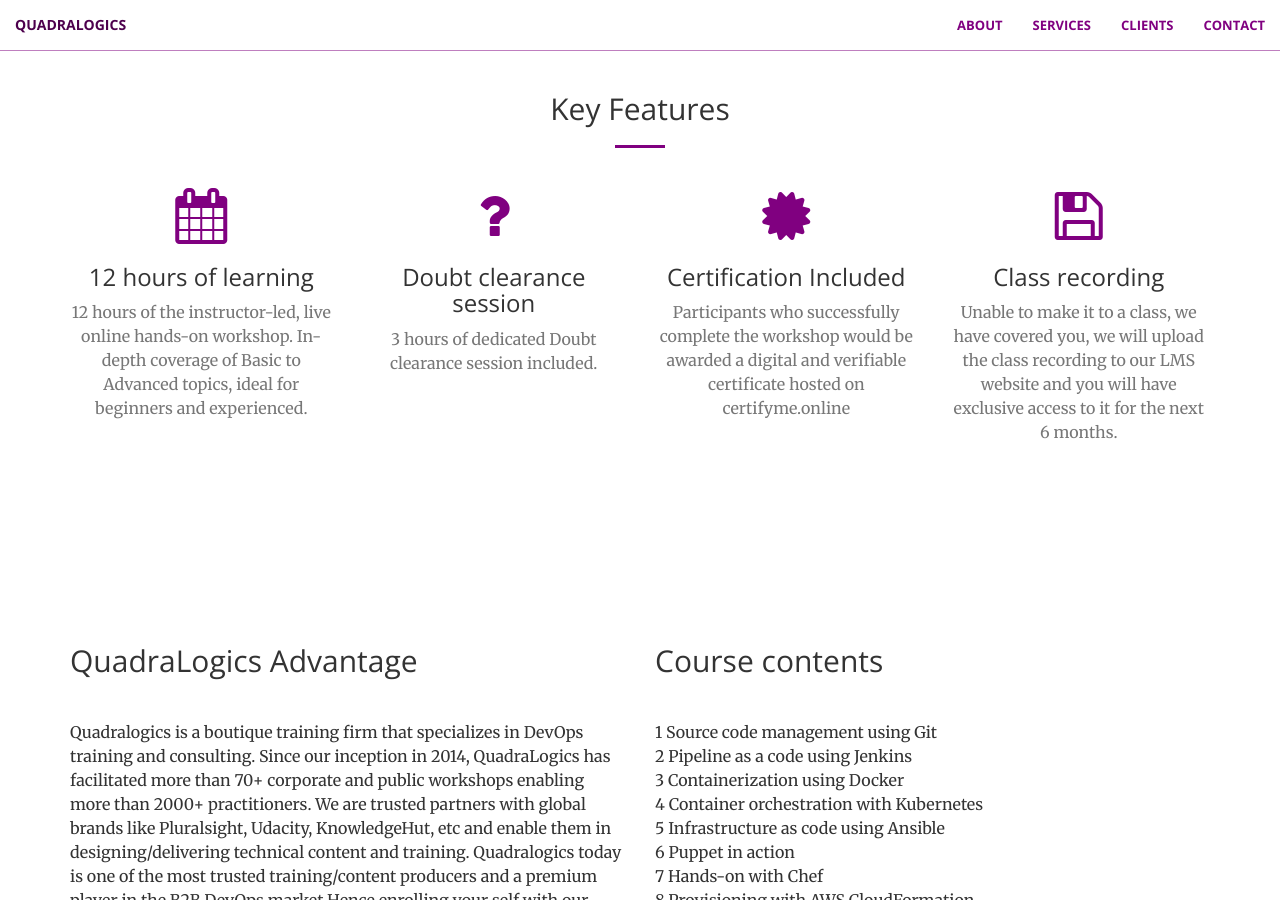
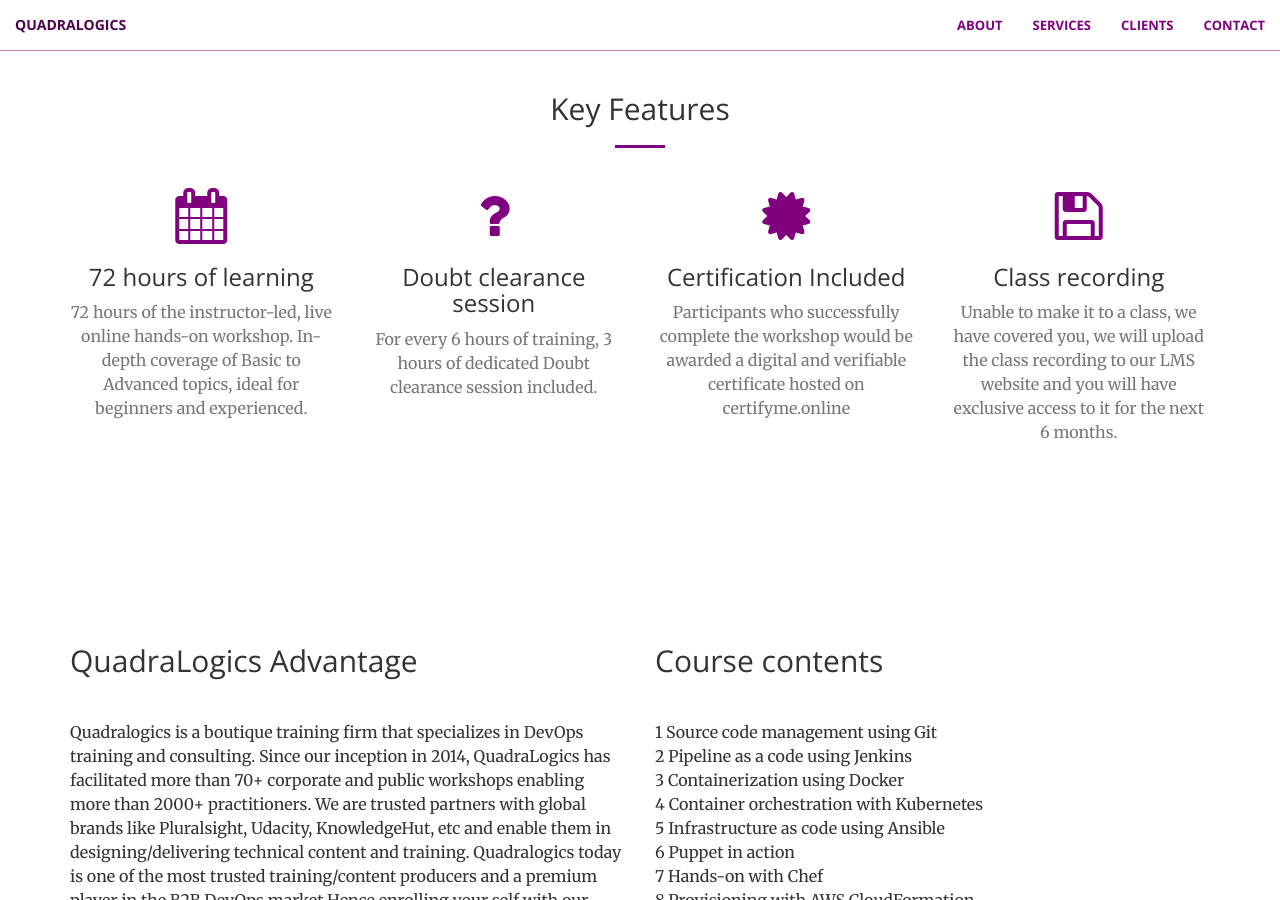
Before and after one commit to QuadraLogics/QuadraLogics.github.io, a Jekyll site: the page built from _training/DevOpsMasterArchitect.md, in a window 1280 px wide and 900 px high, scrolled down 908 px. Built offline with Jekyll 4.4.1, drawn with Linux system fonts in a browser that asks for light colours; some of the changed text lies outside the part shown.

Commit message:
Modified DevOps Master Architect

```diff
--- a/_training/DevOpsMasterArchitect.md
+++ b/_training/DevOpsMasterArchitect.md
@@ -1,19 +1,19 @@
 ---
 layout: training
 
-Head1: Mastering <br/> Infrastructure as Code <br/> using Ansible
+Head1: DevOps <br/> Master Architect <br/> Workshop
 Head2: Learn from the comfort of your home
-Head3: 12 hours of the instructor-led, live , hands-on workshop
+Head3: 72 hours of the instructor-led, live , hands-on workshop
 BGImagelink: https://devopsmasterclass.github.io/img/header.jpg
 HeadCTA: Enroll
 
 ServicesHeading: Key Features
 
-Services1H: 12 hours of learning
-Services1: 12 hours of the instructor-led, live online hands-on workshop. In-depth coverage of Basic to Advanced topics, ideal for beginners and experienced.
+Services1H: 72 hours of learning
+Services1: 72 hours of the instructor-led, live online hands-on workshop. In-depth coverage of Basic to Advanced topics, ideal for beginners and experienced.
 
 Services2H: Doubt clearance session
-Services2: 3 hours of dedicated Doubt clearance session included.
+Services2: For every 6 hours of training, 3 hours of dedicated Doubt clearance session included.
 
 Services3H: Certification Included
 Services3: Participants who successfully complete the workshop would be awarded a digital and verifiable certificate hosted on certifyme.online
```
Also changed, not shown: other parts of _training/DevOpsMasterArchitect.md (+1 -1 lines).
